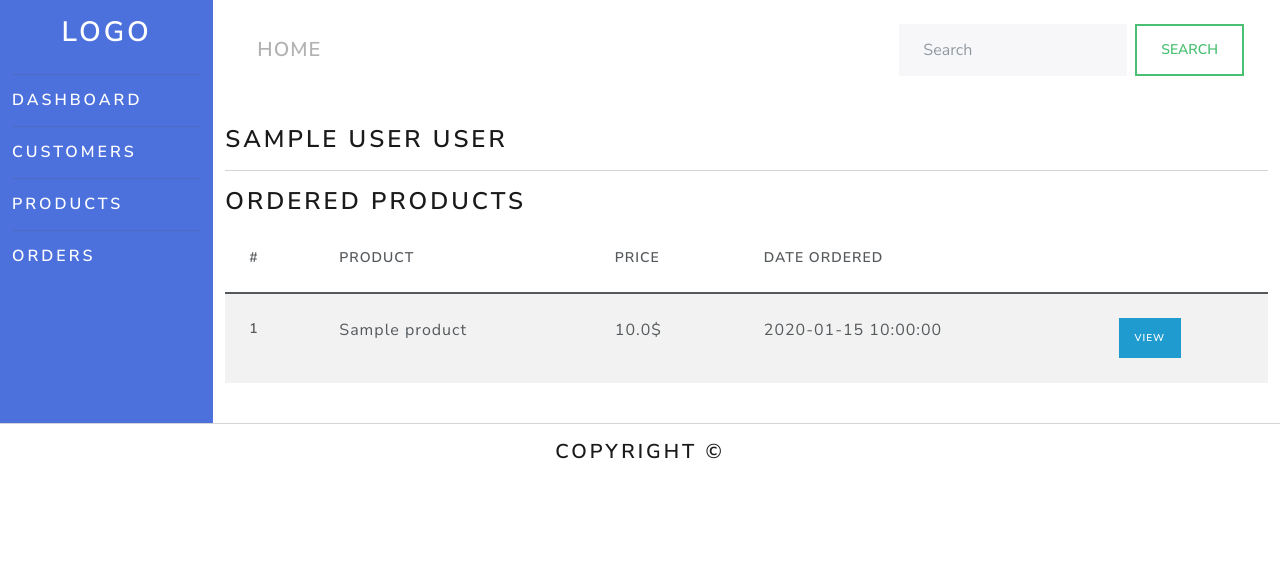
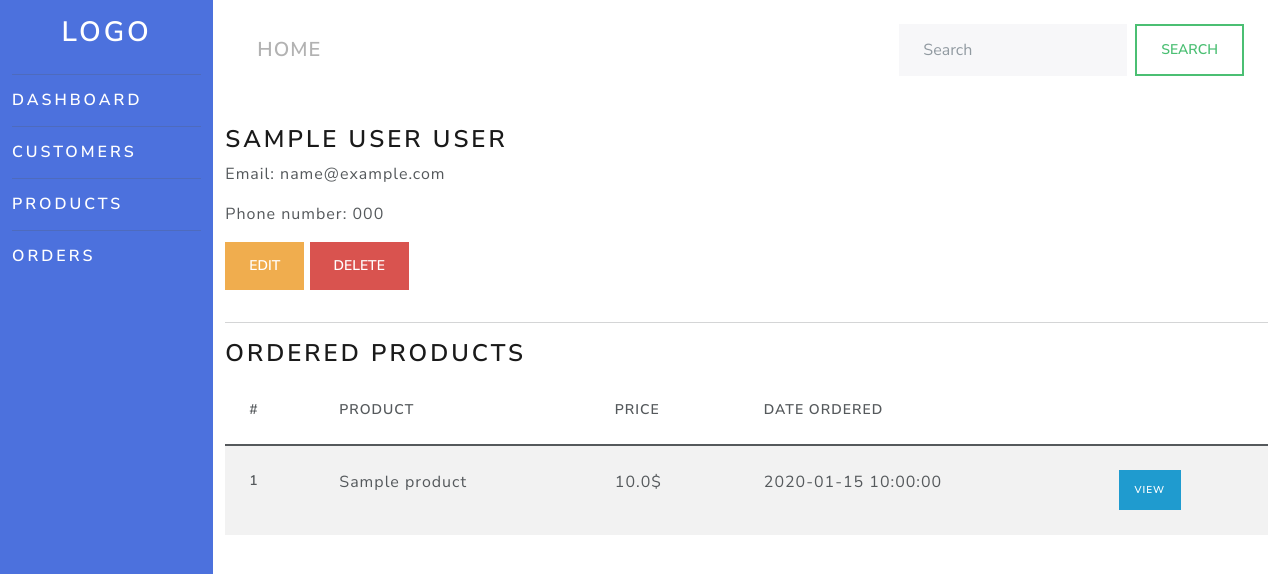
Before and after one commit to Michael233ctrl/FlaskCRM, a Flask app: page /customer/1 in a window 1280 px wide. Shown: the top 574 px of the page. Run offline with Flask 2, Linux system fonts and the light colour scheme; tables that the repository leaves empty hold one stand-in row (values such as "Sample post"); some libraries are stand-ins or nearby versions.

Commit message:
Add customer editing functionality

```diff
--- a/crm/__init__.py
+++ b/crm/__init__.py
@@ -2,6 +2,7 @@ from flask import Flask
 from flask_sqlalchemy import SQLAlchemy
 
 app = Flask(__name__)
+app.config['SECRET_KEY'] = '0994e426533435a7a1c8c13de3414af4'
 app.config['SQLALCHEMY_DATABASE_URI'] = 'postgresql://postgres:postgres@localhost/crm'
 app.config['SQLALCHEMY_TRACK_MODIFICATIONS'] = False
 db = SQLAlchemy(app)
--- /dev/null
+++ b/crm/forms.py
@@ -0,0 +1,11 @@
+from flask_wtf import FlaskForm
+from wtforms import StringField, SubmitField
+from wtforms.validators import DataRequired
+
+
+class CustomerForm(FlaskForm):
+    name = StringField('Name', validators=[DataRequired()])
+    surname = StringField('Surname', validators=[DataRequired()])
+    email = StringField('Email', validators=[DataRequired()])
+    phone = StringField('Phone', validators=[DataRequired()])
+    submit = SubmitField('Submit')
--- a/crm/templates/customer_detail.html
+++ b/crm/templates/customer_detail.html
@@ -1,6 +1,68 @@
 {% extends 'main.html' %}
 {% block content %}
-    <h3>{{ customer }}</h3>
+    <div class="row">
+        <div class="col-md-5">
+            <h3>{{ customer }}</h3>
+            <p>Email: {{ customer.email }}</p>
+            <p>Phone number: {{ customer.phone }}</p>
+            <p>
+                <button class="btn btn-warning" type="button" data-bs-toggle="collapse"
+                        data-bs-target="#collapseExample"
+                        aria-expanded="false" aria-controls="collapseExample">
+                    Edit
+                </button>
+                <button type="button" class="btn btn-danger" data-bs-toggle="modal" data-bs-target="#exampleModal">
+                    Delete
+                </button>
+            </p>
+        </div>
+        <div class="col-md-6">
+            <div class="collapse" id="collapseExample">
+                <div class="card card-body">
+                    <form method="POST" action="">
+                        {{ form.hidden_tag() }}
+                        <div class="form-group">
+                            {{ form.name.label(class="form-control-label") }}
+                            {{ form.name(class="form-control") }}
+                        </div>
+                        <div class="form-group">
+                            {{ form.surname.label }}
+                            {{ form.surname(class="form-control") }}
+                        </div>
+                        <div class="form-group">
+                            {{ form.email.label }}
+                            {{ form.email(class="form-control") }}
+                        </div>
+                        <div class="form-group">
+                            {{ form.phone.label }}
+                            {{ form.phone(class="form-control") }}
+                        </div>
+                        <hr>
+                        {{ form.submit(class="btn btn-primary w-100") }}
+                    </form>
+                </div>
+            </div>
+        </div>
+    </div>
+
+    <div class="modal fade" id="exampleModal" tabindex="-1" aria-labelledby="exampleModalLabel" aria-hidden="true">
+        <div class="modal-dialog">
+            <div class="modal-content">
+                <div class="modal-header">
+                    <h5 class="modal-title" id="exampleModalLabel"></h5>
+                    <button type="button" class="btn-close" data-bs-dismiss="modal" aria-label="Close"></button>
+                </div>
+                <div class="modal-body">
+                    <h5>Are you sure that you want to delete customer {{ customer }}?</h5>
+                </div>
+                <div class="modal-footer">
+                    <button type="button" class="btn btn-secondary" data-bs-dismiss="modal">No</button>
+                    <button type="button" class="btn btn-danger">Yes</button>
+                </div>
+            </div>
+        </div>
+    </div>
+
     <hr>
     <h3>Ordered Products</h3>
     <table class="table table-striped">
--- a/crm/views.py
+++ b/crm/views.py
@@ -1,6 +1,7 @@
-from crm import app
-from flask import render_template
+from crm import app, db
+from flask import render_template, request, redirect, url_for, flash
 from .models import Customer, Product, Order
+from .forms import CustomerForm
 
 
 @app.route('/', methods=['GET'])
@@ -32,7 +33,23 @@ def customer_list():
     return render_template('customers.html', **context)
 
 
-@app.route('/customer/<int:id>')
+@app.route('/customer/<int:id>', methods=['GET', 'POST'])
 def customer_detail(id):
     customer = Customer.query.get(id)
-    return render_template('customer_detail.html', customer=customer)
+    form = CustomerForm()
+    if form.validate_on_submit():
+        """
+        Add exception handler
+        """
+        customer.name = form.name.data
+        customer.surname = form.surname.data
+        customer.email = form.email.data
+        customer.phone = form.phone.data
+        db.session.commit()
+        return redirect(url_for('customer_detail', id=id))
+
+    context = {
+        'customer': customer,
+        'form': form
+    }
+    return render_template('customer_detail.html', **context)
```
